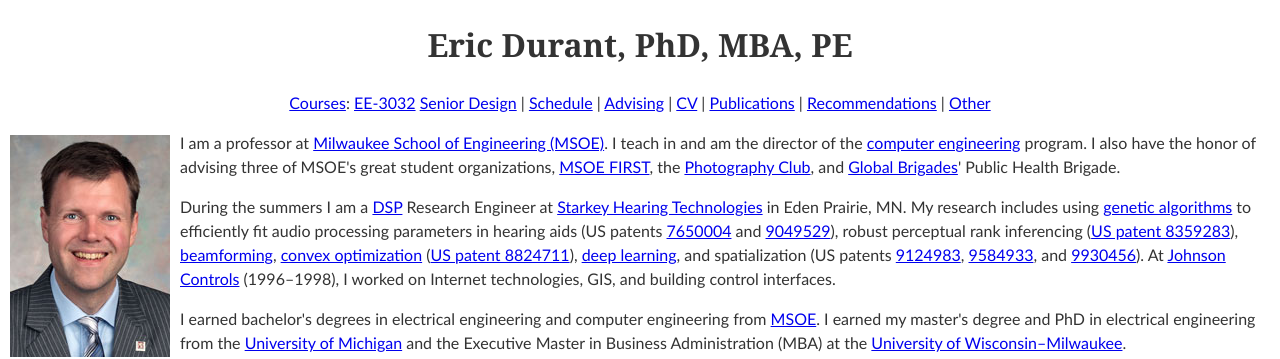
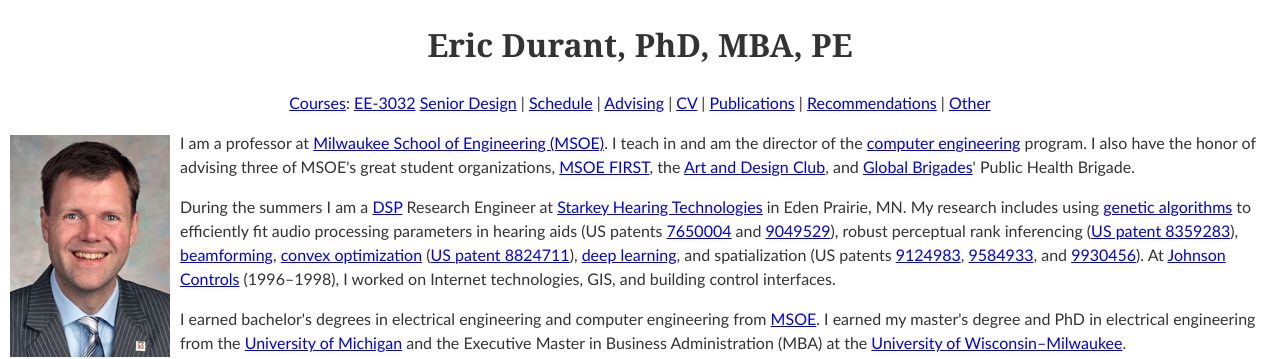
Before and after one commit to edurant/edurant.github.io, a Jekyll site: the page built from index.html, in a window 1280 px wide. Shown: the top 359 px of the page. Built offline with Jekyll 4.4.1, drawn with Linux system fonts in a browser that asks for light colours; some of the changed lines change nothing that is shown.

Commit message:
Homepage: art club name change, modernize URLs

```diff
--- a/index.html
+++ b/index.html
@@ -30,7 +30,8 @@
 School of Engineering (MSOE)</a>. I teach in and am the director of
 the <a href="http://www.msoe.edu/community/academics/engineering/page/1234/computer-engineering-overview">computer engineering</a> program.
 I also have the honor of advising three of MSOE's great student organizations, <a href="https://www.facebook.com/MSOE.FIRST">MSOE FIRST</a>,
-the <a href="https://www.facebook.com/groups/462181813826808/">Photography Club</a>, and <a href="http://www.msoe.edu/about-msoe/2016/05/02/msoe-global-brigades-make-a-difference/">Global Brigades</a>' Public Health Brigade.</p>
+the <a href="https://www.facebook.com/groups/462181813826808/">Art and Design Club</a>,
+and <a href="http://www.msoe.edu/about-msoe/2016/05/02/msoe-global-brigades-make-a-difference/">Global Brigades</a>' Public Health Brigade.</p>
 
 <p>During the summers I am a <a href="http://en.wikipedia.org/wiki/Digital_signal_processing">DSP</a> Research
 Engineer at <a href="http://www.starkey.com/" title="Starkey homepage">Starkey Hearing Technologies</a> in Eden Prairie, MN.
@@ -51,11 +52,11 @@
 I earned my master's degree and PhD in electrical engineering from the <a href="https://umich.edu/">University of Michigan</a> and
 the Executive Master in Business Administration (MBA) at the <a href="https://uwm.edu/">University of Wisconsin&#150;Milwaukee</a>.</p>
 
-<p>I am a senior member of the <a href="http://www.ieee.org/" title="IEEE homepage">IEEE</a> (S'93 M'02 SM'06)
-and a member of the <a href="http://www.asee.org/">American Society for Engineering Education (ASEE)</a> (M'02).
-I serve as an <a href="http://www.abet.org/about-abet/">ABET</a> EAC program evaluator for both computer and electrical engineering programs.
-I was recognized by <a href="http://www.stemforward.org/">STEM Forward</a> as the <a href="http://www.stemforward.org/60th-annual-engineers-week-banquet/">Young Engineer of the Year</a> in 2013
-and by MSOE and our students as the <a href="https://www.msoe.edu/about-msoe/news/details/faculty-and-staff-honored-at-msoe/">Oscar Werwath Distinguished Teacher</a> in 2016.<br clear="left" /></p>
+<p>I am a senior member of the <a href="https://ieee.org/" title="IEEE homepage">IEEE</a> (S'93 M'02 SM'06)
+and a member of the <a href="https://asee.org/">American Society for Engineering Education (ASEE)</a> (M'02).
+I serve as an <a href="https://abet.org/">ABET</a> EAC program evaluator for both computer and electrical engineering programs.
+I was recognized by <a href="http://stemforward.org/">STEM Forward</a> as the <a href="http://stemforward.org/60th-annual-engineers-week-banquet/">Young Engineer of the Year</a> in 2013
+and by MSOE and our students as the <a href="https://msoe.edu/about-msoe/news/details/faculty-and-staff-honored-at-msoe/">Oscar Werwath Distinguished Teacher</a> in 2016.<br clear="left" /></p>
 
 <div align="center">
 <table border="0" cellpadding="5"><tr valign="top">
```
